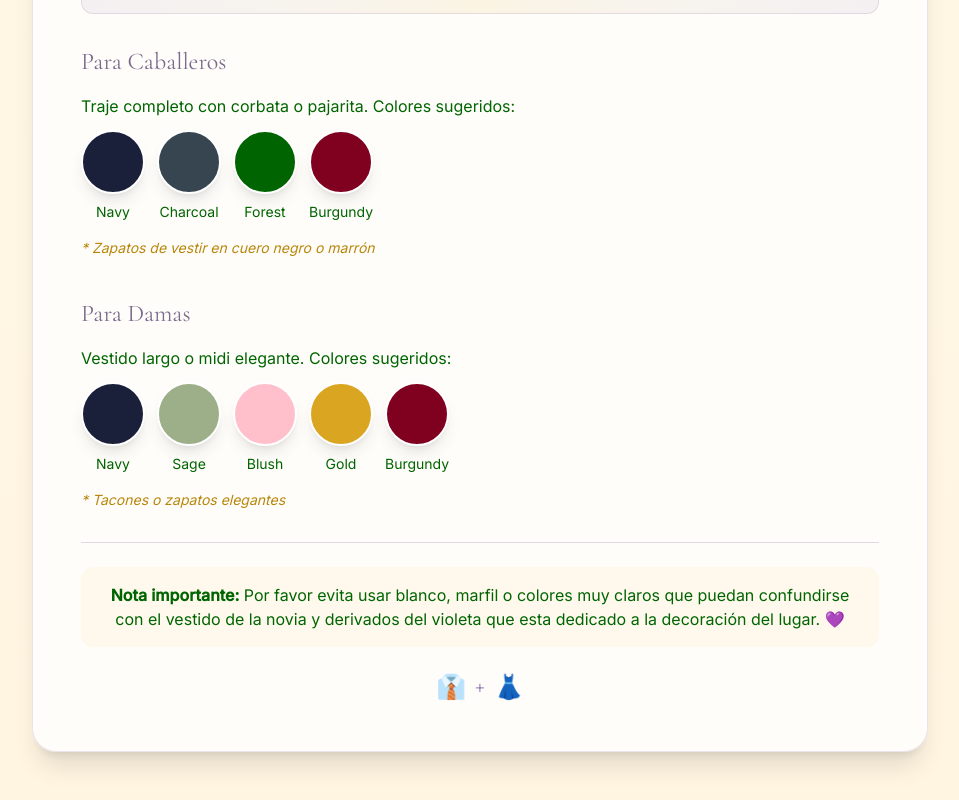
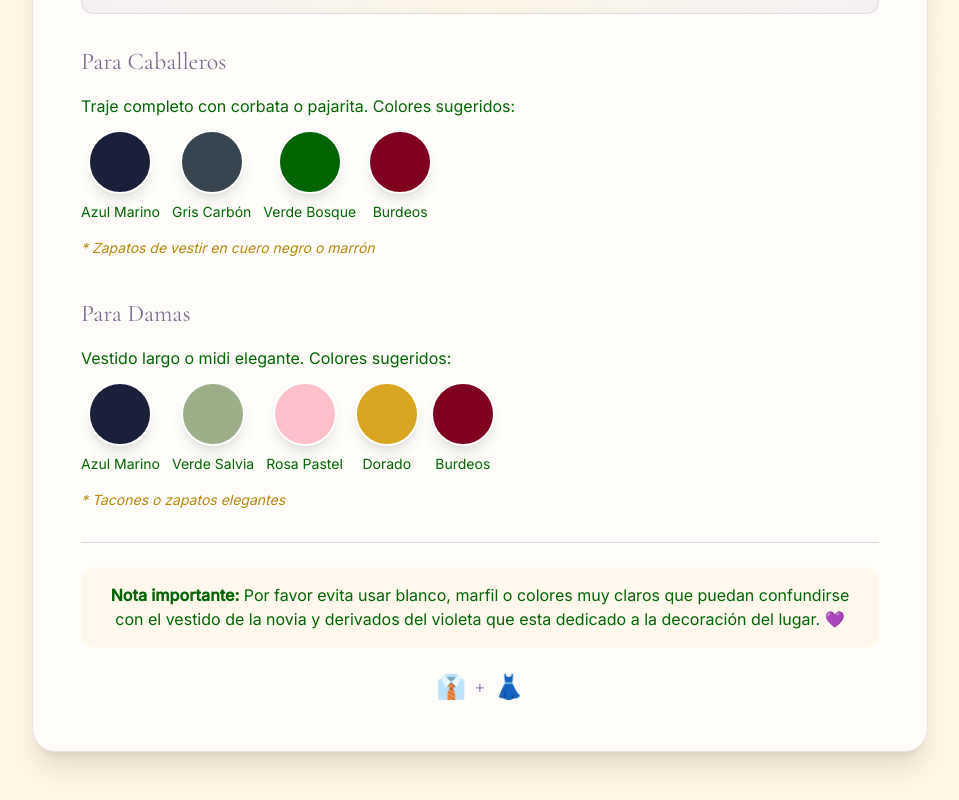
Before and after one commit to EdgarIvanEspinoza/alejandraymauro, a Next.js app: page / in a window 1280 px wide. Shown: the part 4943-5743 px from the top of the page, without its empty margins (160-1119 px from the left). Built offline with nearby package versions, Linux system fonts and the light colour scheme; no server answers.

Commit message:
Update DressCode component: translate suit and dress color names to Spanish for localization.

```diff
--- a/app/components/DressCode.tsx
+++ b/app/components/DressCode.tsx
@@ -38,18 +38,18 @@ export default function DressCode() {
     fetchWeather();
   }, []);
   const menSuits = [
-    { color: "Navy", bgColor: "bg-[#1a1f3a]" },
-    { color: "Charcoal", bgColor: "bg-[#36454f]" },
-    { color: "Forest", bgColor: "bg-forest-dark" },
-    { color: "Burgundy", bgColor: "bg-[#800020]" },
+    { color: "Azul Marino", bgColor: "bg-[#1a1f3a]" },
+    { color: "Gris Carbón", bgColor: "bg-[#36454f]" },
+    { color: "Verde Bosque", bgColor: "bg-forest-dark" },
+    { color: "Burdeos", bgColor: "bg-[#800020]" },
   ];
 
   const womenDresses = [
-    { color: "Navy", bgColor: "bg-[#1a1f3a]" },
-    { color: "Sage", bgColor: "bg-[#9caf88]" },
-    { color: "Blush", bgColor: "bg-[#ffc0cb]" },
-    { color: "Gold", bgColor: "bg-gold" },
-    { color: "Burgundy", bgColor: "bg-[#800020]" },
+    { color: "Azul Marino", bgColor: "bg-[#1a1f3a]" },
+    { color: "Verde Salvia", bgColor: "bg-[#9caf88]" },
+    { color: "Rosa Pastel", bgColor: "bg-[#ffc0cb]" },
+    { color: "Dorado", bgColor: "bg-gold" },
+    { color: "Burdeos", bgColor: "bg-[#800020]" },
   ];
 
   return (
```
